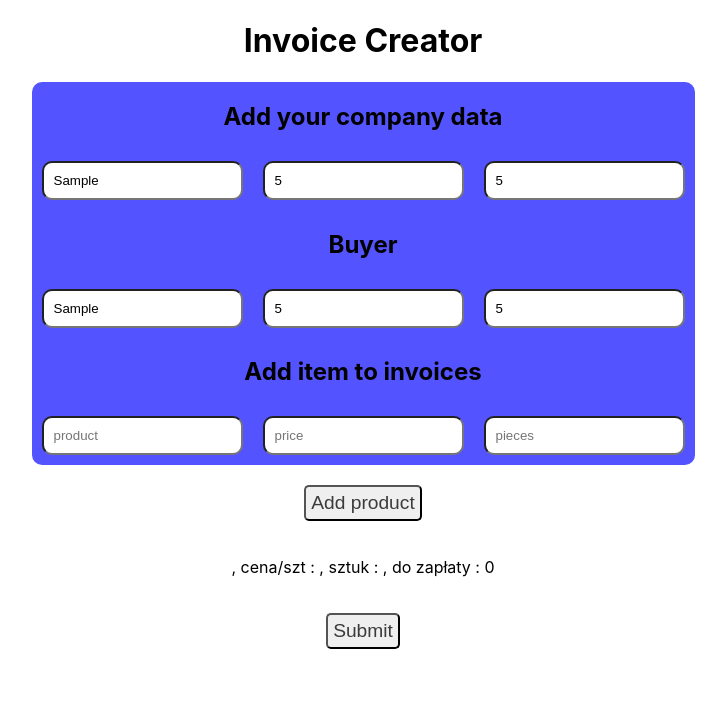
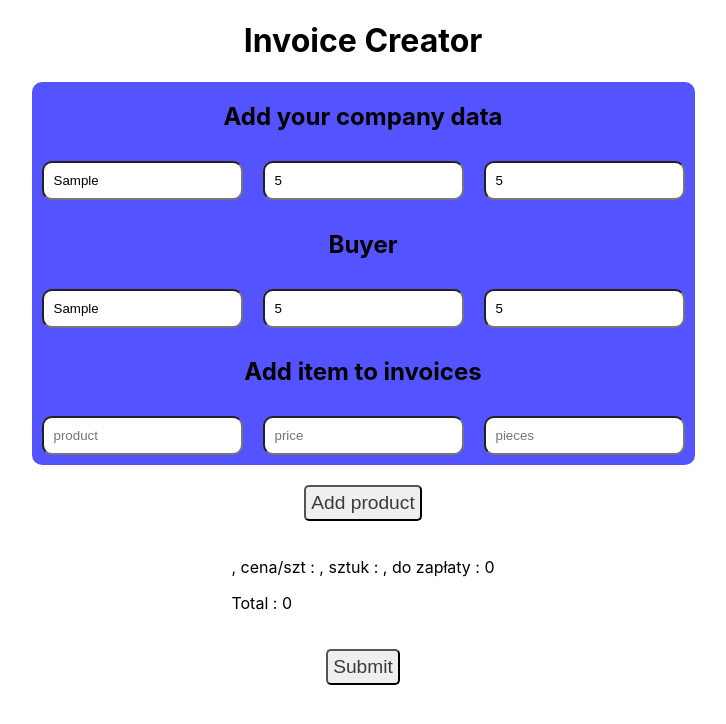
Before and after one commit to marcinoles87/invoicecreator, a React (Create React App) app: page / in a window 1280 px wide. Both pictures are taken after typing "Sample", "5", "5", "Sample", "5", "5" into the empty fields and a click on the button "Add product". Shown: the top 724 px of the page, without its empty margins (277-1003 px from the left). Built offline with nearby package versions, Linux system fonts and the light colour scheme.

Commit message:
add sum function

```diff
--- a/src/App.js
+++ b/src/App.js
@@ -21,7 +21,12 @@ function App() {
   const [allProduct , setAllProduct] = useState([]);
 
 
-  const addProduct = (e) => {
+  const total = () => {
+     const totall = allProduct.reduce( (prev, current) => prev + current.sum , 0);
+    return <p> Total : {totall} </p>
+  }
+
+  const addProduct = (e,index) => {
     e.preventDefault()
 
 
@@ -42,18 +47,10 @@ function App() {
     inp.value=''
 
     setSum(
-      allProduct.map( (item) => {
-        return(
-          <>
-          {item.sum}
-          </>
-        )
-      })
+      total()
     )
 
     console.log(sum)
-
-
 
   }
 
@@ -64,6 +61,8 @@ function App() {
 
 
   }
+
+
 
 
   return (
```
